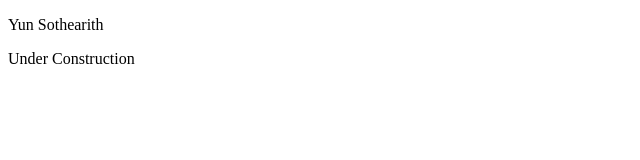
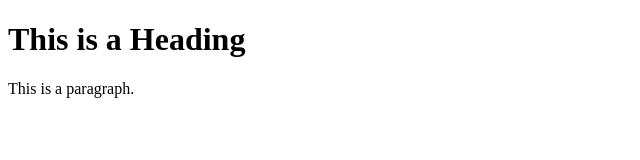
Before and after one commit to yunsothearith/yunsothearith.github.io, a plain HTML site: page index.html in a window 1280 px wide. Shown: the whole page, without its empty margins (0-640 px from the left). Drawn offline with Linux system fonts and the light colour scheme.

Commit message:
test html

```diff
--- a/index.html
+++ b/index.html
@@ -1,9 +1,12 @@
 <!DOCTYPE html>
 <html>
-    <header>
-        <p>Yun Sothearith</p>
-    </header>
-    <body>
-        Under Construction
-    </body>
+<head>
+<title>Page Title</title>
+</head>
+<body>
+
+<h1>This is a Heading</h1>
+<p>This is a paragraph.</p>
+
+</body>
 </html>
```
